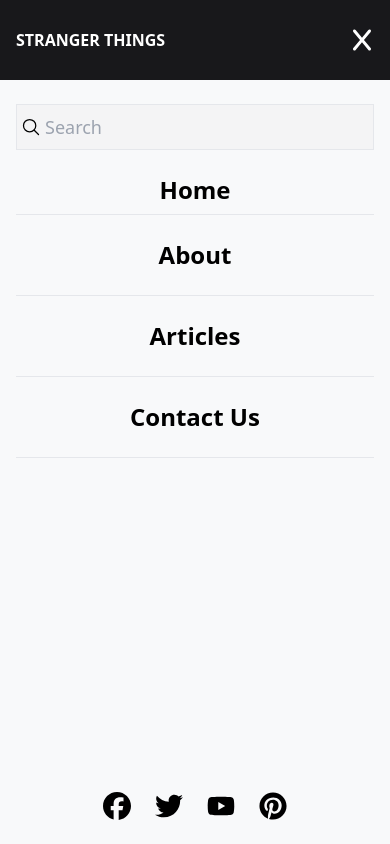
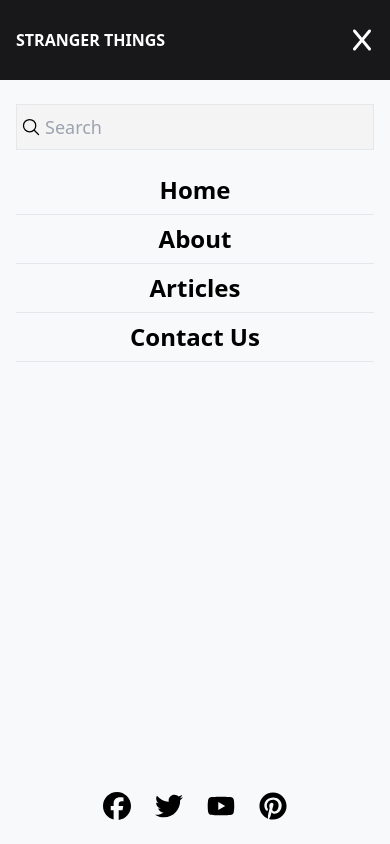
Before and after one commit to joaopedrofonteles/movie-app, a React (Vite) app: page / in a window 390 px wide. Both pictures are taken after a click on the button 358 px from the left and 40 px from the top of the page. Shown: the top 844 px of the page. Built offline with nearby package versions, Linux system fonts and the light colour scheme.

Commit message:
feat: Add link and SocialLink types and data

```diff
--- a/src/components/hero.tsx
+++ b/src/components/hero.tsx
@@ -1,6 +1,6 @@
 export const Hero = () => {
   return (
-    <div className="h-[600px] w-full bg-[url('/bg.png')] bg-no-repeat bg-center bg-[#0A0C0D] relative">
+    <div className="h-[600px] w-full bg-[url('/bg.png')] bg-no-repeat bg-left md:bg-center bg-[#0A0C0D] relative">
       {/*Fundo Gradiente*/}
 
       <div className="bg-gradient-to-r from-[#0A0C0D] h-full absolute inset-0 z-0" />
--- /dev/null
+++ b/src/components/mobile-link.tsx
@@ -0,0 +1,15 @@
+import { Link } from "../types/link";
+
+interface MobileLinkProps {
+  link: Link;
+}
+
+export const MobileLink = ({ link }: MobileLinkProps) => {
+  return (
+    <a
+      href={link.href}
+      className="text-black font-semibold text-2xl p-2 border-b w-full text-center hover:bg-zinc-100">
+      {link.label}
+    </a>
+  );
+};
--- a/src/components/nav-links.tsx
+++ b/src/components/nav-links.tsx
@@ -1,13 +1,18 @@
 import { useState } from "react";
-import { NavLink } from "./nav-link";
 import {
-  FaFacebook,
-  FaTwitter,
-  FaYoutube,
-  FaPinterest,
   FaX,
 } from "react-icons/fa6";
 import { IoSearchOutline, IoMenu } from "react-icons/io5";
+
+// utilites
+import { links } from "../data/links";
+import { socialLinks } from "../data/social-links";
+
+// Components
+
+import { NavLink } from "./nav-link";
+import { SearchInput } from "./search-input";
+import { MobileLink } from "./mobile-link";
 
 export const NavLinks = () => {
   const [showMenu, setShowMenu] = useState(false);
@@ -27,10 +32,11 @@ export const NavLinks = () => {
         {/* Links */}
 
         <div className="flex gap-6">
-          <NavLink href="#">Home</NavLink>
-          <NavLink href="#">About</NavLink>
-          <NavLink href="#">Articles</NavLink>
-          <NavLink href="#">Contact Us</NavLink>
+          {links.map((link) => (
+            <NavLink key={link.label} href={link.href}>
+              {link.label}
+            </NavLink>
+          ))}
         </div>
 
         {/*separator*/}
@@ -39,18 +45,14 @@ export const NavLinks = () => {
 
         {/* Sociais */}
         <div className="flex gap-6">
-          <a href="">
-            <FaFacebook className="size-5 hover:text-red-500" />
-          </a>
-          <a href="">
-            <FaTwitter className="size-5 hover:text-red-500" />
-          </a>
-          <a href="">
-            <FaYoutube className="size-5 hover:text-red-500" />
-          </a>
-          <a href="">
-            <FaPinterest className="size-5 hover:text-red-500" />
-          </a>
+          {socialLinks.map((link) => {
+            const Icon = link.icon;
+            return (
+              <a href={link.href}>
+                <Icon className="size-5 hover:text-red-500" />
+              </a>
+            );
+          })}
         </div>
 
         {/*separator*/}
@@ -72,59 +74,28 @@ export const NavLinks = () => {
       {showMenu && (
         <div className="fixed inset-0 z-10 mt-20 flex">
           {/* Scape */}
-          <div className="flex-1 bg-black/60" onClick={handleToggleMenu}></div>
+          <div className="flex-1 bg-black/60" onClick={handleToggleMenu} />
 
           {/*Menu*/}
           <div className="w-full sm:w-80 bg-[#f8f9fa] flex flex-col justify-between py-6 px-4">
             {/* links */}
             <div className="flex flex-col items-center">
-            <div className="text-black mb-4 flex items-center p-1 w-full bg-zinc-100 border">
-              <button>
-                <IoSearchOutline className="size-5" />
-              </button>
-              <input type="search" className="p-1 outline-none bg-transparent text-lg flex-1"
-              placeholder="Search"/>
-            </div>
-              <a
-                href="#"
-                className="text-black font-semibold text-2xl p-2 border-b w-full text-center hover:bg-zinc-100"
-              >
-                Home
-              </a>
-              <a
-                href="#"
-                className="text-black font-semibold text-2xl py-6 p-2 border-b w-full text-center hover:bg-zinc-100"
-              >
-                About
-              </a>
-              <a
-                href="#"
-                className="text-black font-semibold text-2xl py-6 p-2 border-b w-full text-center hover:bg-zinc-100"
-              >
-                Articles
-              </a>
-              <a
-                href="#"
-                className="text-black font-semibold text-2xl py-6 p-2 border-b w-full text-center hover:bg-zinc-100"
-              >
-                Contact Us
-              </a>
+             <SearchInput />
+              {links.map((link) => (
+                <MobileLink key={link.label}link={link}/>
+              ))}
             </div>
 
             {/* sociais */}
             <div className="flex gap-6 text-black justify-center">
-              <a href="">
-                <FaFacebook className="size-7 hover:text-red-500" />
-              </a>
-              <a href="">
-                <FaTwitter className="size-7 hover:text-red-500" />
-              </a>
-              <a href="">
-                <FaYoutube className="size-7 hover:text-red-500" />
-              </a>
-              <a href="">
-                <FaPinterest className="size-7 hover:text-red-500" />
-              </a>
+              {socialLinks.map((link) => {
+                const Icon = link.icon;
+                return (
+                  <a key={link.label} href={link.href}>
+                    <Icon className="size-7 hover:text-red-500" />
+                  </a>
+                );
+              })}
             </div>
           </div>
         </div>
--- /dev/null
+++ b/src/components/search-input.tsx
@@ -0,0 +1,17 @@
+import { IoSearchOutline } from "react-icons/io5"
+
+export const SearchInput = () => {
+  return (
+    <div className="text-black mb-4 flex items-center p-1 w-full bg-zinc-100 border">
+    <button>
+      <IoSearchOutline className="size-5" />
+    </button>
+    <input
+      type="search"
+      className="p-1 outline-none bg-transparent text-lg flex-1"
+      placeholder="Search"
+    />
+  </div>
+
+  )
+}
--- /dev/null
+++ b/src/data/links.ts
@@ -0,0 +1,20 @@
+import { Link } from "../types/link"
+
+export const links: Link[] = [
+  {
+    label: "Home",
+    href: "#",
+  },
+  {
+    label: "About",
+    href: "#",
+  },
+  {
+    label: "Articles",
+    href: "#",
+  },
+  {
+    label: "Contact Us",
+    href: "#",
+  },
+]
--- /dev/null
+++ b/src/data/social-links.ts
@@ -0,0 +1,35 @@
+import {
+  FaFacebook,
+  FaTwitter,
+  FaYoutube,
+  FaPinterest,
+  FaX,
+} from "react-icons/fa6";
+
+import { SocialLink } from "../types/social-link";
+
+
+
+export const socialLinks = [] = [
+  {
+    icon: FaFacebook,
+    href:"#",
+    label: "facebook",
+  },
+  {
+    icon: FaTwitter,
+    href:"#",
+    label: "twitter",
+  },
+  {
+    icon: FaYoutube,
+    href:"#",
+    label: "Youtube",
+  },
+  {
+    icon: FaPinterest,
+    href:"#",
+    label: "Pinterest",
+  },
+
+]
--- /dev/null
+++ b/src/types/link.ts
@@ -0,0 +1,4 @@
+export interface Link {
+  label: string
+  href: string
+}
--- /dev/null
+++ b/src/types/social-link.ts
@@ -0,0 +1,7 @@
+import { IconType } from "react-icons";
+
+export interface SocialLink {
+  label: string
+  href: string
+  icon: IconType
+}
```
